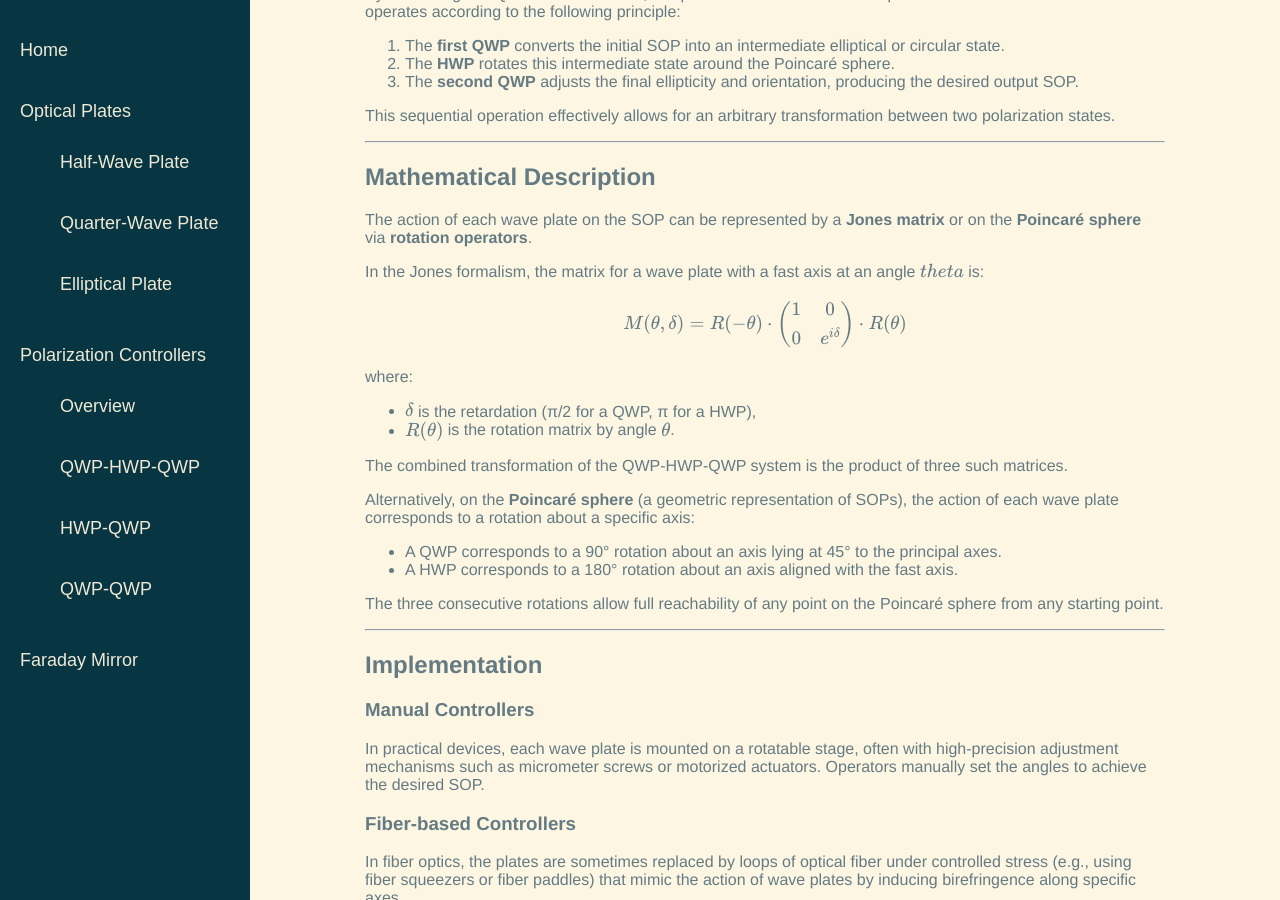
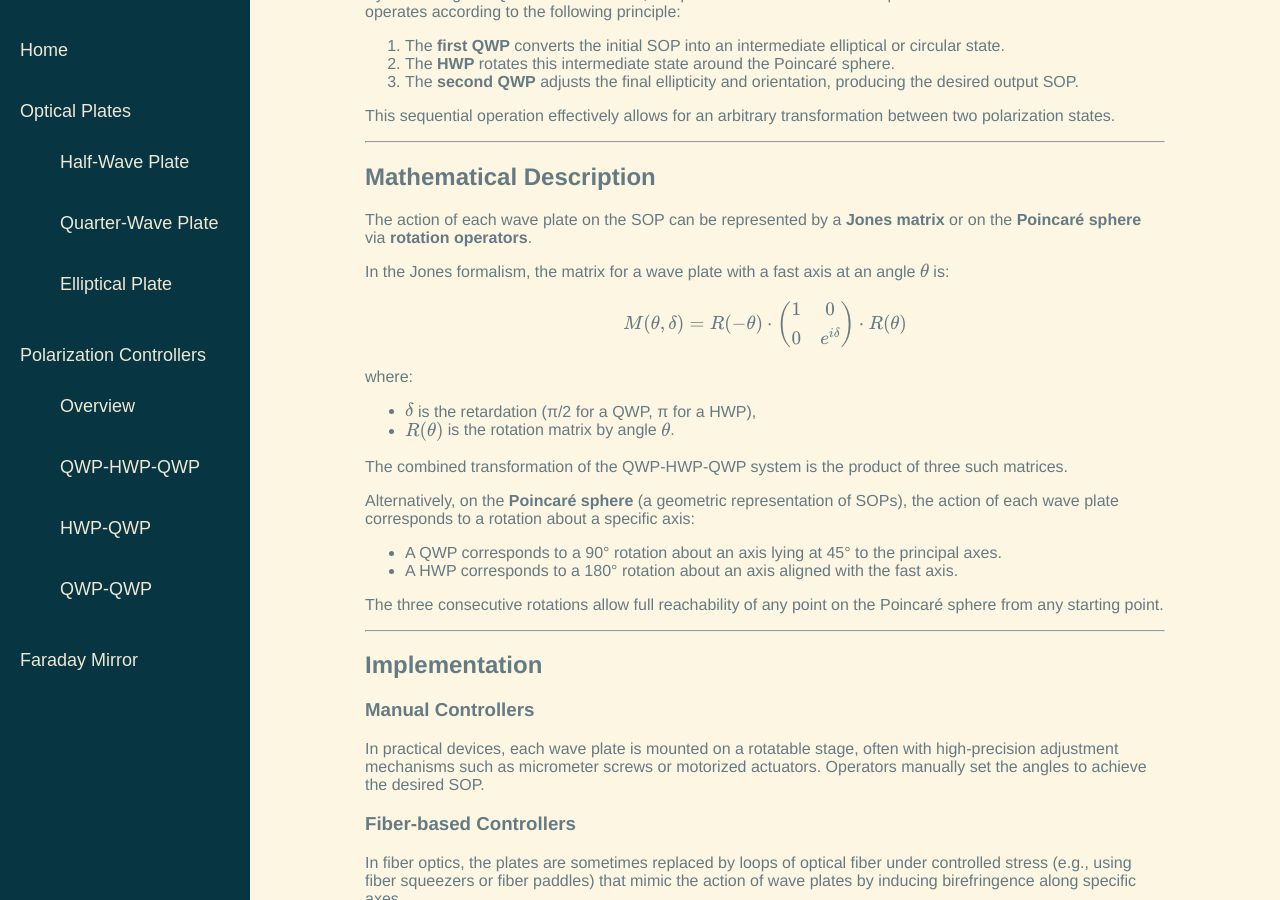
Before and after one commit to Tandemun/Polarization_playground, a Jekyll site: the page built from pages/qwp-hwp-qwp.md, in a window 1280 px wide and 900 px high, scrolled down 588 px. Built offline with Jekyll 4.4.1, drawn with Linux system fonts in a browser that asks for light colours.

Commit message:
Update qwp-hwp-qwp.md

```diff
--- a/pages/qwp-hwp-qwp.md
+++ b/pages/qwp-hwp-qwp.md
@@ -35,7 +35,7 @@ This sequential operation effectively allows for an arbitrary transformation bet
 
 The action of each wave plate on the SOP can be represented by a **Jones matrix** or on the **Poincaré sphere** via **rotation operators**.
 
-In the Jones formalism, the matrix for a wave plate with a fast axis at an angle $$ theta $$ is:
+In the Jones formalism, the matrix for a wave plate with a fast axis at an angle $$ \theta $$ is:
 
 $$
 M(\theta, \delta) = R(-\theta) \cdot
```
